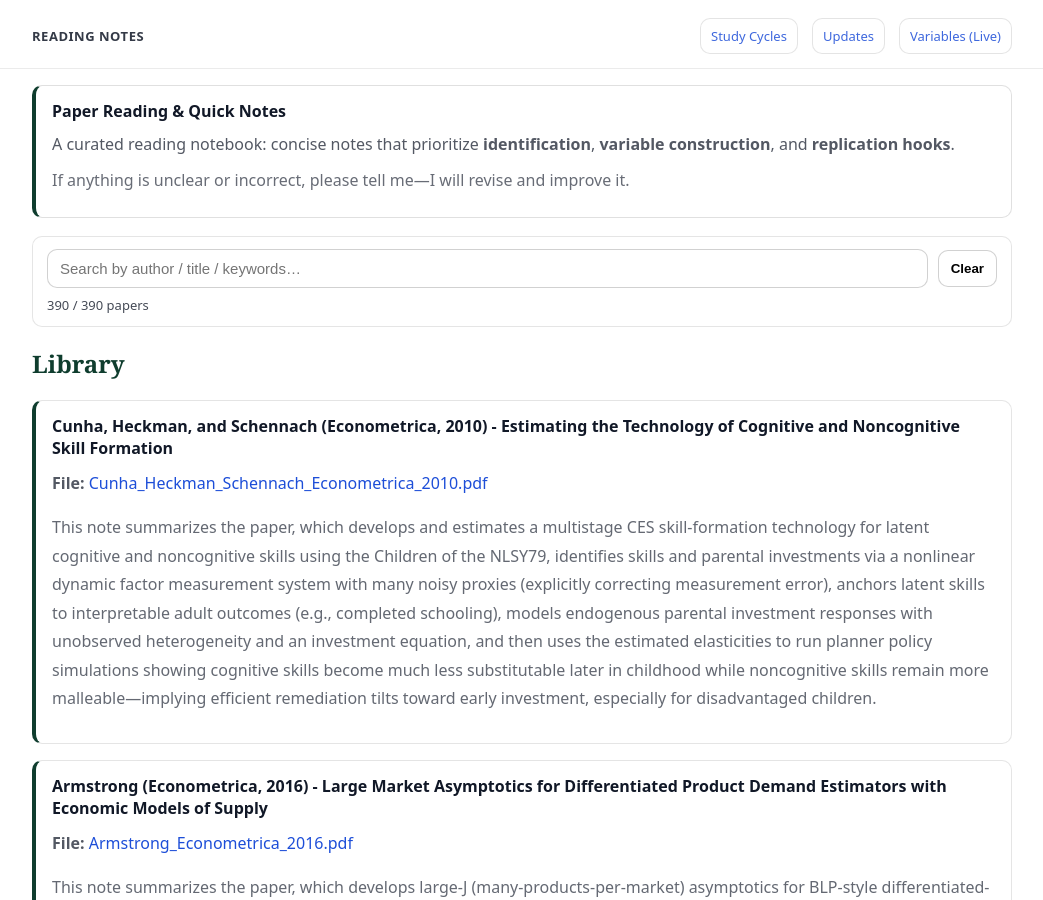
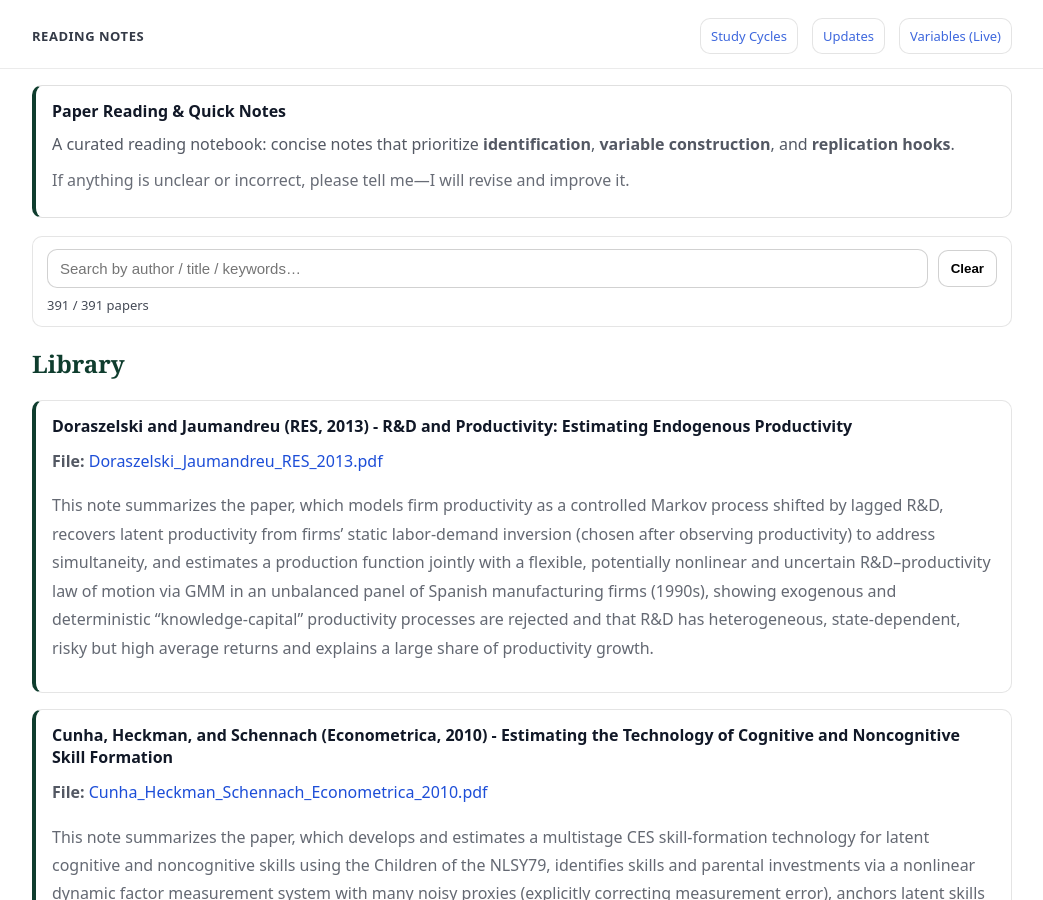
Before and after one commit to yaxinzn/study-archive, a Jekyll site: the page built from reading/index.md, in a window 1280 px wide and 900 px high. Shown: the whole window, without its empty margins (118-1161 px from the left). Built offline with Jekyll 4.4.1, drawn with Linux system fonts in a browser that asks for light colours.

Commit message:
Reading: add/update Doraszelski_Jaumandreu_RES_2013.pdf

```diff
--- a/_data/reading.yml
+++ b/_data/reading.yml
@@ -1,3 +1,7 @@
+- title: "Doraszelski and Jaumandreu (RES, 2013) - R&D and Productivity: Estimating Endogenous Productivity"
+  file: "Doraszelski_Jaumandreu_RES_2013.pdf"
+  desc: "This note summarizes the paper, which models firm productivity as a controlled Markov process shifted by lagged R&D, recovers latent productivity from firms’ static labor-demand inversion (chosen after observing productivity) to address simultaneity, and estimates a production function jointly with a flexible, potentially nonlinear and uncertain R&D–productivity law of motion via GMM in an unbalanced panel of Spanish manufacturing firms (1990s), showing exogenous and deterministic “knowledge-capital” productivity processes are rejected and that R&D has heterogeneous, state-dependent, risky but high average returns and explains a large share of productivity growth."
+
 - title: "Cunha, Heckman, and Schennach (Econometrica, 2010) - Estimating the Technology of Cognitive and Noncognitive Skill Formation"
   file: "Cunha_Heckman_Schennach_Econometrica_2010.pdf"
   desc: "This note summarizes the paper, which develops and estimates a multistage CES skill-formation technology for latent cognitive and noncognitive skills using the Children of the NLSY79, identifies skills and parental investments via a nonlinear dynamic factor measurement system with many noisy proxies (explicitly correcting measurement error), anchors latent skills to interpretable adult outcomes (e.g., completed schooling), models endogenous parental investment responses with unobserved heterogeneity and an investment equation, and then uses the estimated elasticities to run planner policy simulations showing cognitive skills become much less substitutable later in childhood while noncognitive skills remain more malleable—implying efficient remediation tilts toward early investment, especially for disadvantaged children."
```
Also changed, not shown: 1 other file.
